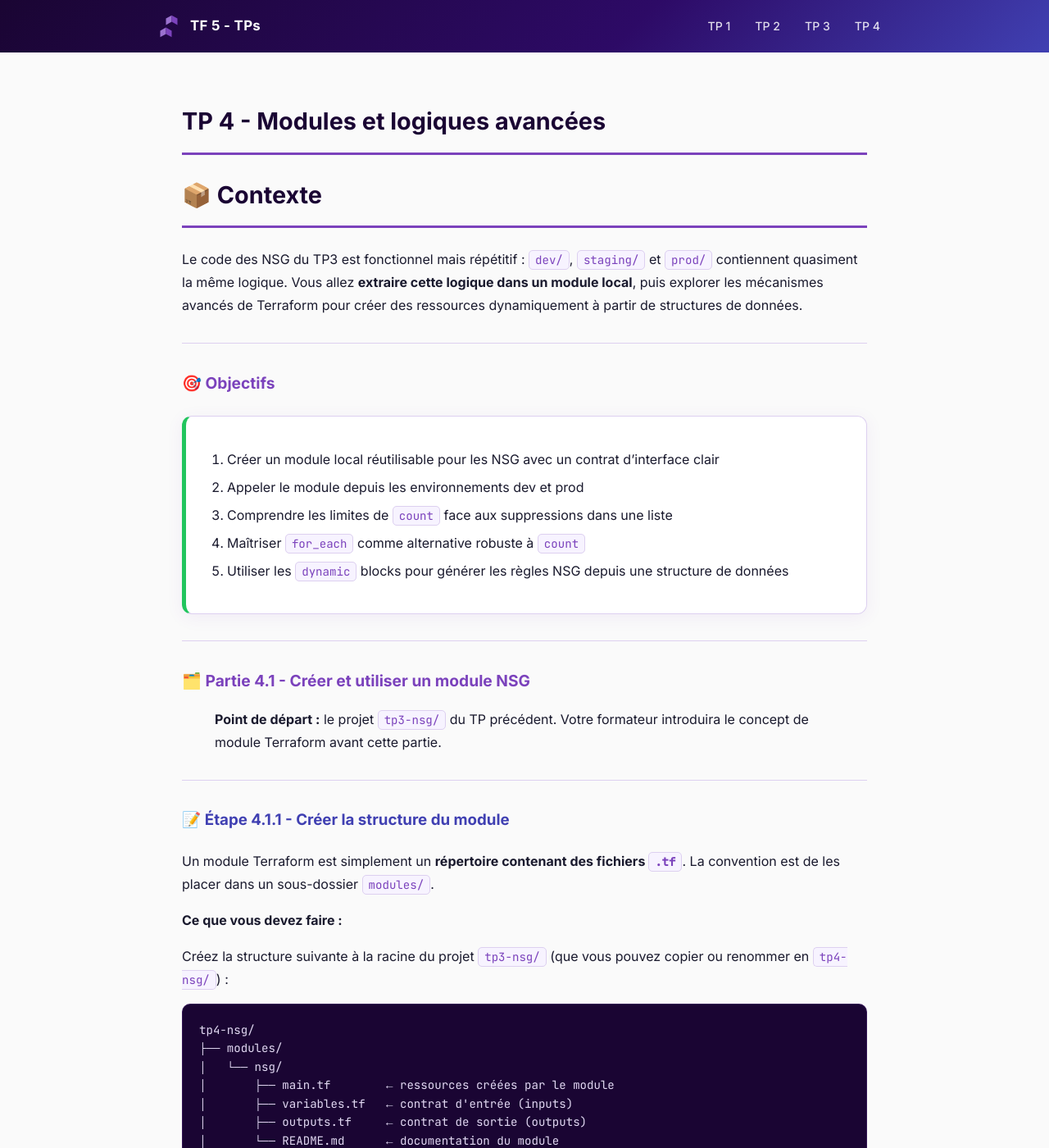
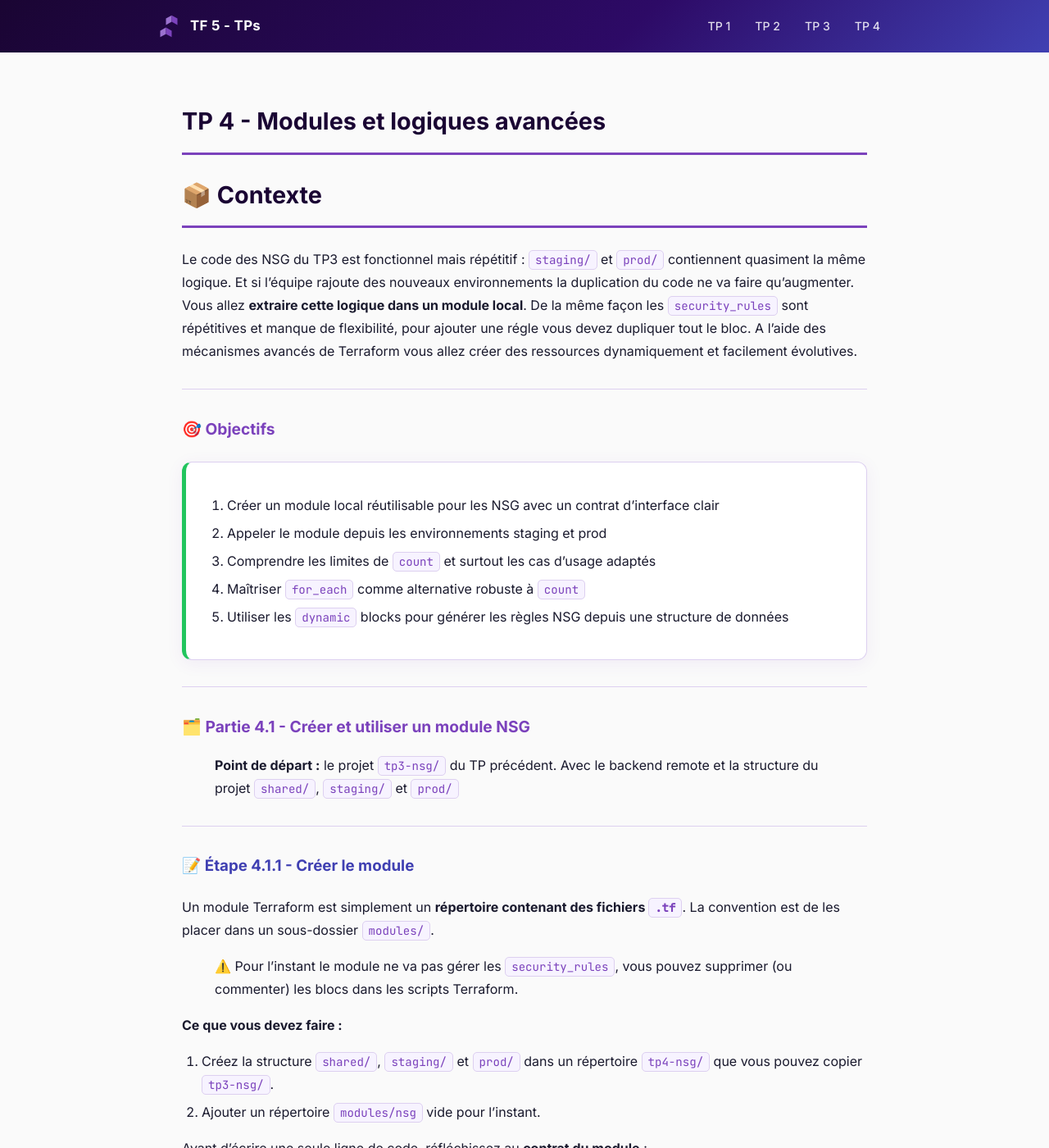
Before and after one commit to jviallon63/Hesias-TF5, a Jekyll site: the page built from tp/4-logiques-avancees.md, in a window 1280 px wide and 1400 px high. Shown: the whole window at 82% size. Built offline with Jekyll 4.4.1, drawn with Linux system fonts in a browser that asks for light colours; some of the changed text lies outside the part shown.

Commit message:
Review TP2

````diff
--- a/tp/4-logiques-avancees.md
+++ b/tp/4-logiques-avancees.md
@@ -5,7 +5,7 @@ title: "TP 4 - Modules et logiques avancées"
 
 # 📦 Contexte
 
-Le code des NSG du TP3 est fonctionnel mais répétitif : `dev/`, `staging/` et `prod/` contiennent quasiment la même logique. Vous allez **extraire cette logique dans un module local**, puis explorer les mécanismes avancés de Terraform pour créer des ressources dynamiquement à partir de structures de données.
+Le code des NSG du TP3 est fonctionnel mais répétitif : `staging/` et `prod/` contiennent quasiment la même logique. Et si l'équipe rajoute des nouveaux environnements la duplication du code ne va faire qu'augmenter. Vous allez **extraire cette logique dans un module local**. De la même façon les `security_rules` sont répétitives et manque de flexibilité, pour ajouter une régle vous devez dupliquer tout le bloc. A l'aide des mécanismes avancés de Terraform vous allez créer des ressources dynamiquement et facilement évolutives.
 
 ---
 
@@ -14,8 +14,8 @@ Le code des NSG du TP3 est fonctionnel mais répétitif : `dev/`, `staging/` et
 <div class="section objective">
 
 1. Créer un module local réutilisable pour les NSG avec un contrat d'interface clair
-2. Appeler le module depuis les environnements dev et prod
-3. Comprendre les limites de `count` face aux suppressions dans une liste
+2. Appeler le module depuis les environnements staging et prod
+3. Comprendre les limites de `count` et surtout les cas d'usage adaptés
 4. Maîtriser `for_each` comme alternative robuste à `count`
 5. Utiliser les `dynamic` blocks pour générer les règles NSG depuis une structure de données
 
@@ -25,36 +25,20 @@ Le code des NSG du TP3 est fonctionnel mais répétitif : `dev/`, `staging/` et
 
 ## 🗂️ Partie 4.1 - Créer et utiliser un module NSG
 
-> **Point de départ :** le projet `tp3-nsg/` du TP précédent. Votre formateur introduira le concept de module Terraform avant cette partie.
+> **Point de départ :** le projet `tp3-nsg/` du TP précédent. Avec le backend remote et la structure du projet `shared/`, `staging/` et `prod/`
 
 ---
 
-### 📝 Étape 4.1.1 - Créer la structure du module
+### 📝 Étape 4.1.1 - Créer le module
 
 Un module Terraform est simplement un **répertoire contenant des fichiers `.tf`**. La convention est de les placer dans un sous-dossier `modules/`.
 
+> ⚠️ Pour l'instant le module ne va pas gérer les `security_rules`, vous pouvez supprimer (ou commenter) les blocs dans les scripts Terraform.
+
 **Ce que vous devez faire :**
 
-Créez la structure suivante à la racine du projet `tp3-nsg/` (que vous pouvez copier ou renommer en `tp4-nsg/`) :
-
-```
-tp4-nsg/
-├── modules/
-│   └── nsg/
-│       ├── main.tf        ← ressources créées par le module
-│       ├── variables.tf   ← contrat d'entrée (inputs)
-│       ├── outputs.tf     ← contrat de sortie (outputs)
-│       └── README.md      ← documentation du module
-├── shared/                ← inchangé depuis TP3
-├── dev/
-│   ├── providers.tf
-│   ├── main.tf            ← appellera le module
-│   └── variables.tf
-└── prod/
-    ├── providers.tf
-    ├── main.tf
-    └── variables.tf
-```
+1. Créez la structure `shared/`, `staging/` et `prod/` dans un répertoire `tp4-nsg/` que vous pouvez copier `tp3-nsg/`.
+2. Ajouter un répertoire `modules/nsg` vide pour l'instant.
 
 Avant d'écrire une seule ligne de code, réfléchissez au **contrat du module** :
 - Quelles informations le module a-t-il **besoin** pour créer un NSG ? (inputs)
@@ -62,19 +46,14 @@ Avant d'écrire une seule ligne de code, réfléchissez au **contrat du module**
 
 > 💡 Un bon module est comme une fonction : son interface (inputs/outputs) doit être stable et documentée. L'implémentation interne peut changer sans impacter les appelants.
 
-**Questions de réflexion :**
-- Quelle est la différence entre un module local et un module distant (Terraform Registry) ?
-- Pourquoi le module ne doit-il **pas** contenir de bloc `provider` ?
+3. Dans le nouveau module créez `variables.tf` avec la liste des inputs identifiés, n'oubliez pas les bonnes pratiques avec description et validation si pertinent.
+4. Dans `modules/nsg/main.tf`, écrivez les ressources `azurerm_network_security_group` et `azurerm_subnet_network_security_group_association`. Les règles de sécurité seront ajoutées plus tard (partie 4.2) - pour l'instant, créez le NSG **sans règles**.
+5. Créez `outputs.tf`pour exposer les informations utiles.
+6. Générez votre **contrat du module** dans `README.md`.
 
 {::nomarkdown}
 <details><summary>Solution - Étape 4.1.1</summary>
 {:/nomarkdown}
-
-```bash
-cp -r tp3-nsg tp4-nsg
-mkdir -p tp4-nsg/modules/nsg
-touch tp4-nsg/modules/nsg/{main.tf,variables.tf,outputs.tf,README.md}
-```
 
 **Contrat du module - réflexion préalable :**
 
@@ -84,37 +63,11 @@ touch tp4-nsg/modules/nsg/{main.tf,variables.tf,outputs.tf,README.md}
 | `location` | `string` | Région Azure |
 | `resource_group_name` | `string` | Resource Group cible |
 | `subnet_id` | `string` | ID du subnet à associer |
-| `security_rules` | `list(object)` | Règles de sécurité |
-| `tags` | `map(string)` | Tags Azure |
 
 | Output | Description |
 |---|---|
 | `nsg_id` | ID du NSG créé |
 | `nsg_name` | Nom du NSG créé |
-
-{::nomarkdown}
-</details>
-{:/nomarkdown}
-
----
-
-### 📝 Étape 4.1.2 - Écrire le module
-
-**Ce que vous devez faire :**
-
-Dans `modules/nsg/variables.tf`, déclarez chaque input avec son type, sa description et une valeur par défaut si pertinent.
-
-Dans `modules/nsg/main.tf`, écrivez les ressources `azurerm_network_security_group` et `azurerm_subnet_network_security_group_association`. Les règles de sécurité seront ajoutées plus tard (partie 4.2) - pour l'instant, créez le NSG **sans règles**.
-
-Dans `modules/nsg/outputs.tf`, exposez l'`id` et le `name` du NSG.
-
-Dans `modules/nsg/README.md`, documentez le module : description, inputs, outputs, exemple d'utilisation.
-
-> 💡 Pour les types complexes comme `list(object(...))`, consultez la doc [Type Constraints](https://developer.hashicorp.com/terraform/language/expressions/type-constraints). La définition du type d'un objet dans une variable est un contrat fort.
-
-{::nomarkdown}
-<details><summary>Solution - Étape 4.1.2</summary>
-{:/nomarkdown}
 
 `modules/nsg/variables.tf` :
 
@@ -138,43 +91,20 @@ variable "subnet_id" {
   type        = string
   description = "ID du subnet auquel associer le NSG"
 }
-
-variable "security_rules" {
-  type = list(object({
-    name                       = string
-    priority                   = number
-    direction                  = string
-    access                     = string
-    protocol                   = string
-    source_port_range          = string
-    destination_port_range     = string
-    source_address_prefix      = string
-    destination_address_prefix = string
-  }))
-  description = "Liste des règles de sécurité du NSG"
-  default     = []
-}
-
-variable "tags" {
-  type        = map(string)
-  description = "Tags Azure à appliquer aux ressources"
-  default     = {}
-}
 ```
 
 `modules/nsg/main.tf` (sans règles pour l'instant) :
 
 ```hcl
-resource "azurerm_network_security_group" "this" {
+resource "azurerm_network_security_group" "main" {
   name                = var.name
   location            = var.location
   resource_group_name = var.resource_group_name
-  tags                = var.tags
 }
 
-resource "azurerm_subnet_network_security_group_association" "this" {
+resource "azurerm_subnet_network_security_group_association" "main" {
   subnet_id                 = var.subnet_id
-  network_security_group_id = azurerm_network_security_group.this.id
+  network_security_group_id = azurerm_network_security_group.main.id
 }
 ```
 
@@ -183,36 +113,13 @@ resource "azurerm_subnet_network_security_group_association" "this" {
 ```hcl
 output "nsg_id" {
   description = "ID du Network Security Group créé"
-  value       = azurerm_network_security_group.this.id
+  value       = azurerm_network_security_group.main.id
 }
 
 output "nsg_name" {
   description = "Nom du Network Security Group créé"
-  value       = azurerm_network_security_group.this.name
+  value       = azurerm_network_security_group.main.name
 }
-```
-
-`modules/nsg/README.md` :
-
-```markdown
-# Module NSG
-
-Crée un Network Security Group Azure et l'associe à un subnet.
-
-## Utilisation
-
-    module "nsg_dev" {
-      source              = "../modules/nsg"
-      name                = "nsg-tp4-dev"
-      location            = "West Europe"
-      resource_group_name = "rg-tp4-dev"
-      subnet_id           = data.azurerm_subnet.dev.id
-      tags                = { environment = "dev" }
-    }
-
-## Inputs / Outputs
-
-Voir variables.tf et outputs.tf.
 ```
 
 {::nomarkdown}
@@ -221,28 +128,24 @@ Voir variables.tf et outputs.tf.
 
 ---
 
-### 📝 Étape 4.1.3 - Appeler le module depuis dev et prod
+### 📝 Étape 4.1.2 - Appeler le module depuis dev et prod
 
 **Ce que vous devez faire :**
 
-Remplacez le code des ressources NSG dans `dev/main.tf` et `prod/main.tf` par des appels au module local. Un appel de module commence par le mot-clé `module` et référence le chemin local avec `source = "../modules/nsg"`.
+Remplacez le code des ressources NSG dans `staging/main.tf` et `prod/main.tf` par des appels au module local. Un appel de module commence par le mot-clé `module` et référence le chemin local avec `source = "../modules/nsg"`.
 
-Après la refactorisation :
-1. Lancez `terraform init` dans chaque répertoire (nécessaire après l'ajout d'un module).
-2. Lancez `terraform plan` - observez ce que Terraform prévoit. Est-ce attendu ?
-3. Si nécessaire, utilisez `terraform state mv` pour éviter les destroy/recreate.
+Après la refactorisation tester le cycle Terraform pour créer toutes les ressources à partir de `shared/`, `staging/` et `prod/`
 
 > 💡 L'adresse d'une ressource **à l'intérieur d'un module** dans le state suit le format `module.<nom_module>.<type>.<label>`.
 
 **Questions de réflexion :**
-- Pourquoi `terraform init` est-il nécessaire après l'ajout d'un module ?
 - Comment accéder à un output du module depuis le `main.tf` appelant ?
 
 {::nomarkdown}
 <details><summary>Solution - Étape 4.1.3</summary>
 {:/nomarkdown}
 
-`dev/main.tf` (extrait) :
+`staging/main.tf` (extrait) :
 
 ```hcl
 data "azurerm_subnet" "snet_dev" {
@@ -257,7 +160,6 @@ module "nsg_dev" {
   location            = var.location
   resource_group_name = var.resource_group_name
   subnet_id           = data.azurerm_subnet.snet_dev.id
-  tags                = { environment = "dev", project = "tp4" }
 }
 
 # Accès à un output du module
@@ -266,35 +168,13 @@ output "nsg_dev_id" {
 }
 ```
 
-`prod/main.tf` : identique en remplaçant les noms par les valeurs prod.
-
-```bash
-cd tp4-nsg/dev
-terraform init   # nécessaire pour enregistrer le module
-terraform plan
-```
-
-Si le plan prévoit de recréer les ressources déjà existantes (car les adresses dans le state ont changé), utilisez `state mv` :
-
-```bash
-# Avant : azurerm_network_security_group.nsg_dev
-# Après : module.nsg_dev.azurerm_network_security_group.this
-terraform state mv \
-  azurerm_network_security_group.nsg_dev \
-  module.nsg_dev.azurerm_network_security_group.this
-
-terraform state mv \
-  azurerm_subnet_network_security_group_association.dev \
-  module.nsg_dev.azurerm_subnet_network_security_group_association.this
-```
-
 {::nomarkdown}
 </details>
 {:/nomarkdown}
 
 ---
 
-## 🗂️ Partie 4.2 - Logiques avancées : count, for_each et dynamic blocks
+## 🗂️ Partie 4.2 - Logiques avancées : count, for_each
 
 > **Prérequis :** le module NSG fonctionne. Votre formateur présentera les meta-arguments avant cette partie.
 >
@@ -663,50 +543,6 @@ terraform state show module.nsg_dev.azurerm_network_security_group.this
 
 ---
 
-## ✅ Résultat attendu
-
-<div class="section objective">
-
-À la fin du TP 4 :
-
-**Module NSG (`modules/nsg/`) :**
-- Interface claire : variables typées et décrites, outputs documentés
-- `README.md` avec exemple d'utilisation
-- Règles gérées via `dynamic` block
-
-**Projet `tp4-logic/` :**
-- NSG créés via `for_each` sur une `map` - suppression d'une clé ne détruit que la ressource concernée
-- Règles générées dynamiquement depuis une liste de ports via une expression `for`
-- Vous pouvez expliquer **pourquoi `for_each` est préférable à `count`** pour des ressources identifiées métier
-
-**Projet `tp4-nsg/` :**
-- `dev/` et `prod/` n'ont plus de ressource NSG en dur - uniquement des appels `module`
-- Les règles sont définies dans des `locals`, séparées de la logique d'appel
-
-</div>
-
----
-
 ## 🧹 Nettoyage
 
-{::nomarkdown}
-<details><summary>Solution - Nettoyage</summary>
-{:/nomarkdown}
-
-```bash
-# Projet tp4-logic
-cd tp4-logic
-terraform destroy
-
-# Projet tp4-nsg - dans l'ordre
-cd tp4-nsg/dev     && terraform destroy
-cd ../prod         && terraform destroy
-cd ../shared       && terraform destroy
-
-# Bootstrap (Storage Account)
-cd ../../tp3-bootstrap && terraform destroy
-```
-
-{::nomarkdown}
-</details>
-{:/nomarkdown}
+Détruisez dans l'ordre : environnements d'abord (ils dépendent du réseau partagé), puis le réseau, puis `rg-tfstate`.
````
Also changed, not shown: other parts of tp/4-logiques-avancees.md (+1 -1 lines), correction/tp3/dev/test/aztfexportResourceMapping.json (deleted, +0 -7 lines), correction/tp3/dev/test/aztfexportSkippedResources.txt (deleted, +0 -1 lines), 3 other files.
